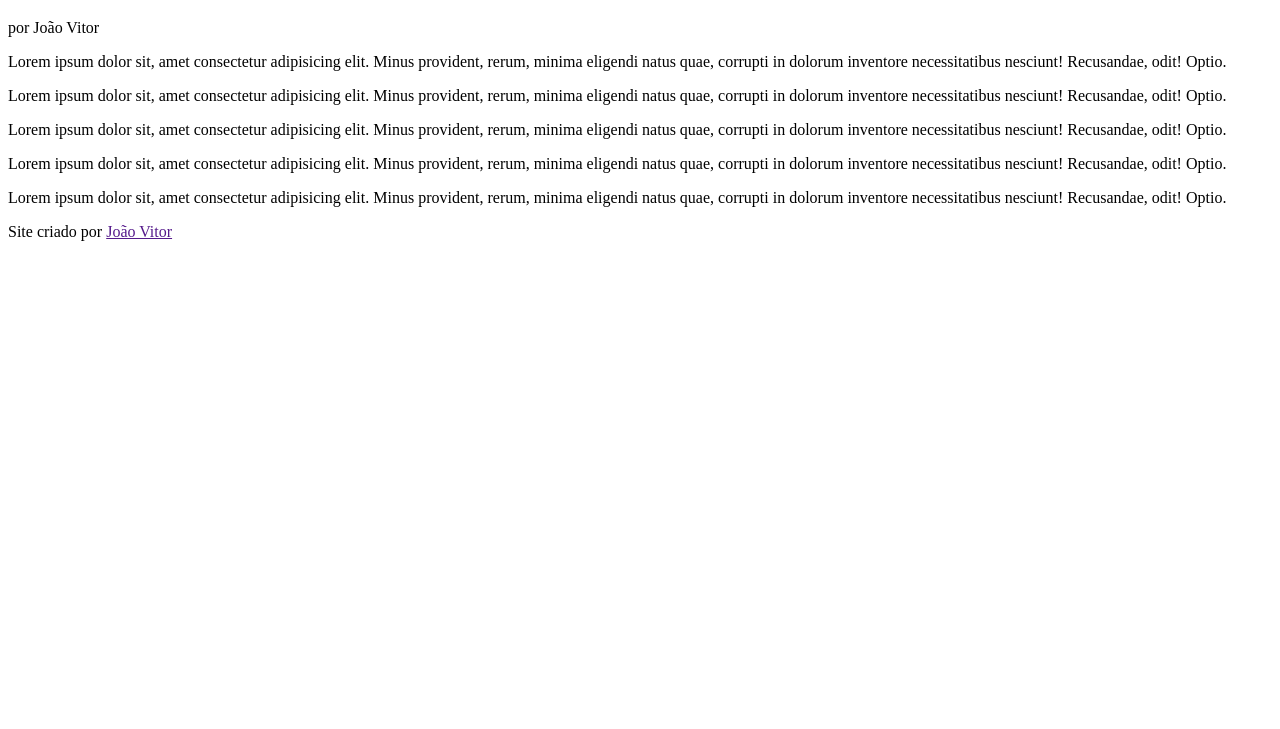
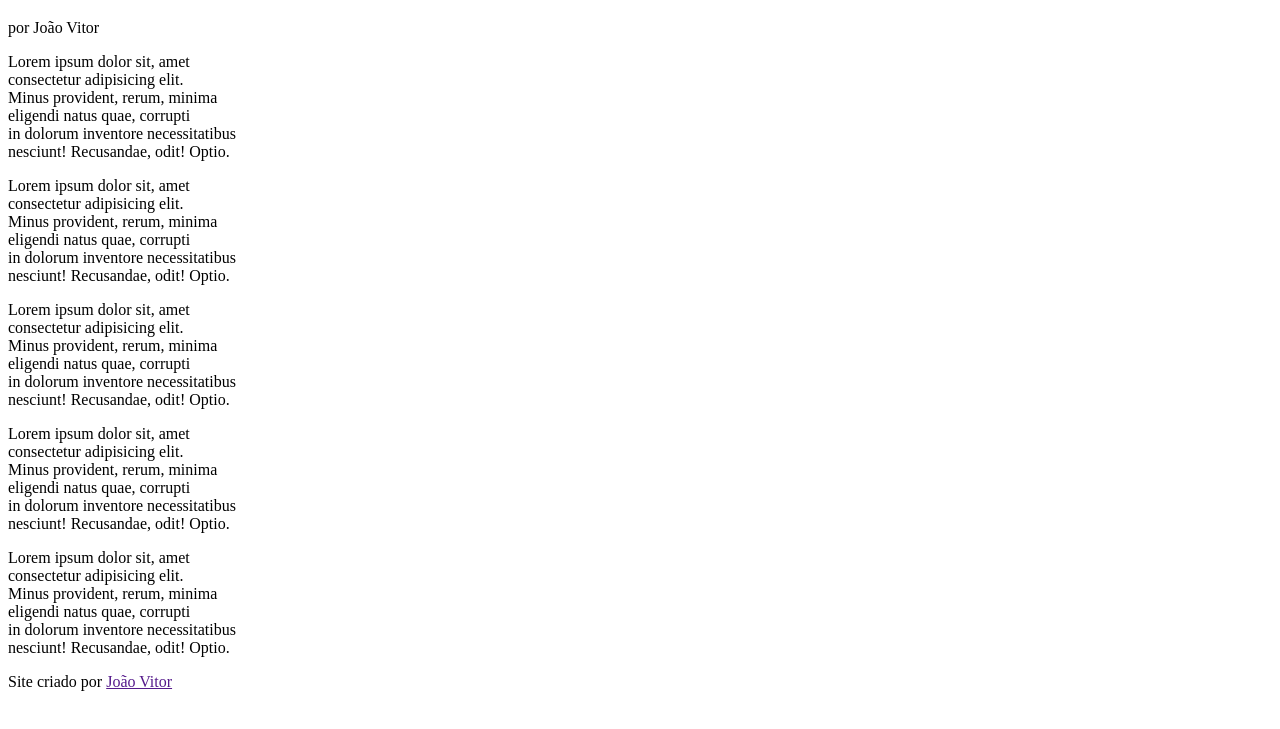
Before and after one commit to Joao-vitor-h/ProjetoMeuAmor, a plain HTML site: page poesia.html in a window 1280 px wide. Shown: the part 61-790 px from the top of the page. Drawn offline with Linux system fonts and the light colour scheme.

Commit message:
alterações
- Adicionei as imagens;
- Fiz algumas alterações na estrutura do código html.

```diff
--- a/poesia.html
+++ b/poesia.html
@@ -12,54 +12,54 @@
             por João Vitor
         </p>
     </header>
-    <main>
-        <section>
+    <main class="conteudo">
+        <section class="normal">
             <p>
-                Lorem ipsum dolor sit, amet
-                consectetur adipisicing elit.
-                Minus provident, rerum, minima
-                eligendi natus quae, corrupti
-                in dolorum inventore necessitatibus
+                Lorem ipsum dolor sit, amet <br>
+                consectetur adipisicing elit. <br>
+                Minus provident, rerum, minima <br>
+                eligendi natus quae, corrupti <br>
+                in dolorum inventore necessitatibus <br>
                 nesciunt! Recusandae, odit! Optio.
             </p>
         </section>
-        <section>
+        <section class="imagem">
             <p>
-                Lorem ipsum dolor sit, amet
-                consectetur adipisicing elit.
-                Minus provident, rerum, minima
-                eligendi natus quae, corrupti
-                in dolorum inventore necessitatibus
+                Lorem ipsum dolor sit, amet <br>
+                consectetur adipisicing elit. <br>
+                Minus provident, rerum, minima <br>
+                eligendi natus quae, corrupti <br>
+                in dolorum inventore necessitatibus <br>
                 nesciunt! Recusandae, odit! Optio.
             </p>
         </section>
-        <section>
+        <section class="normal">
             <p>
-                Lorem ipsum dolor sit, amet
-                consectetur adipisicing elit.
-                Minus provident, rerum, minima
-                eligendi natus quae, corrupti
-                in dolorum inventore necessitatibus
+                Lorem ipsum dolor sit, amet <br>
+                consectetur adipisicing elit. <br>
+                Minus provident, rerum, minima <br>
+                eligendi natus quae, corrupti <br>
+                in dolorum inventore necessitatibus <br>
                 nesciunt! Recusandae, odit! Optio.
             </p>
         </section>
-        <section>
+        <section class="imagem">
             <p>
-                Lorem ipsum dolor sit, amet
-                consectetur adipisicing elit.
-                Minus provident, rerum, minima
-                eligendi natus quae, corrupti
-                in dolorum inventore necessitatibus
+                Lorem ipsum dolor sit, amet <br>
+                consectetur adipisicing elit. <br>
+                Minus provident, rerum, minima <br>
+                eligendi natus quae, corrupti <br>
+                in dolorum inventore necessitatibus <br>
                 nesciunt! Recusandae, odit! Optio.
             </p>
         </section>
-        <section>
+        <section class="normal">
             <p>
-                Lorem ipsum dolor sit, amet
-                consectetur adipisicing elit.
-                Minus provident, rerum, minima
-                eligendi natus quae, corrupti
-                in dolorum inventore necessitatibus
+                Lorem ipsum dolor sit, amet <br>
+                consectetur adipisicing elit. <br>
+                Minus provident, rerum, minima <br>
+                eligendi natus quae, corrupti <br>
+                in dolorum inventore necessitatibus <br>
                 nesciunt! Recusandae, odit! Optio.
             </p>
         </section>
```
Also changed, not shown: imagens/gato.jpg (added), imagens/txt.jpg (added).
